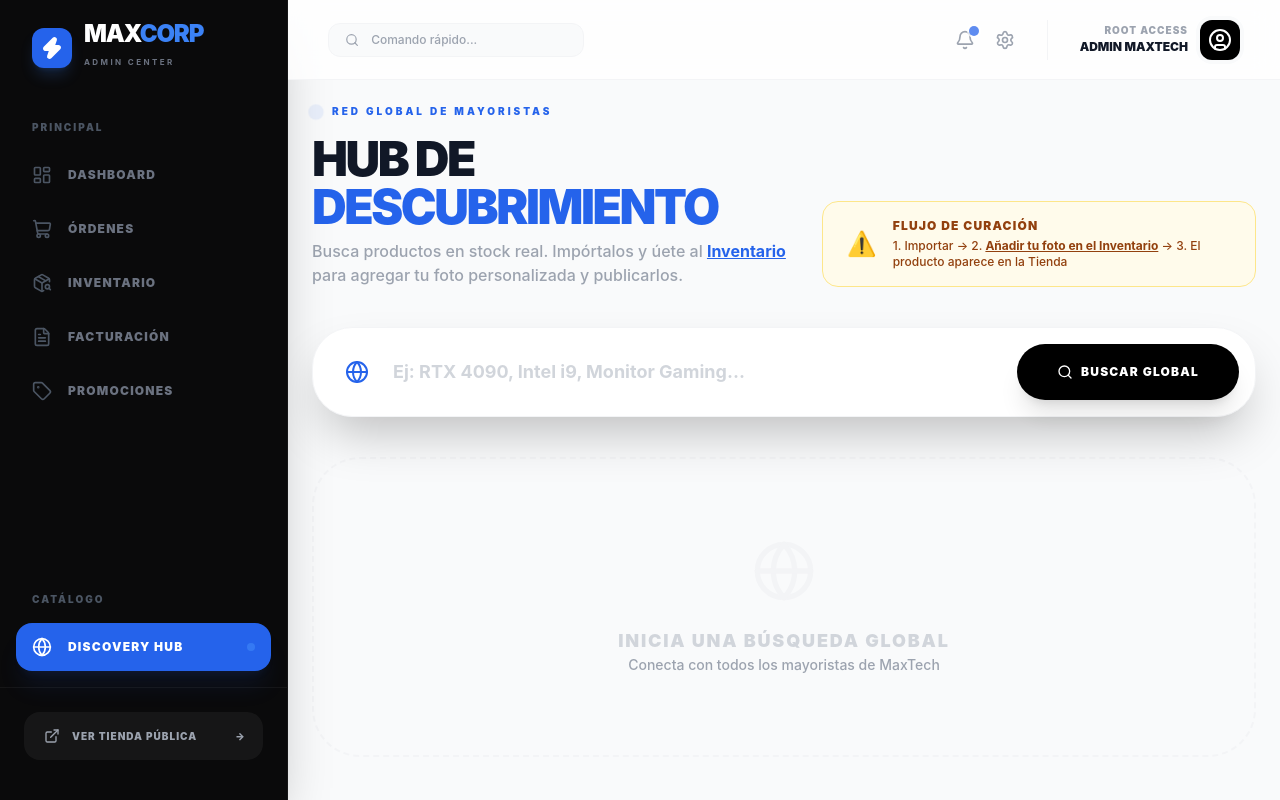
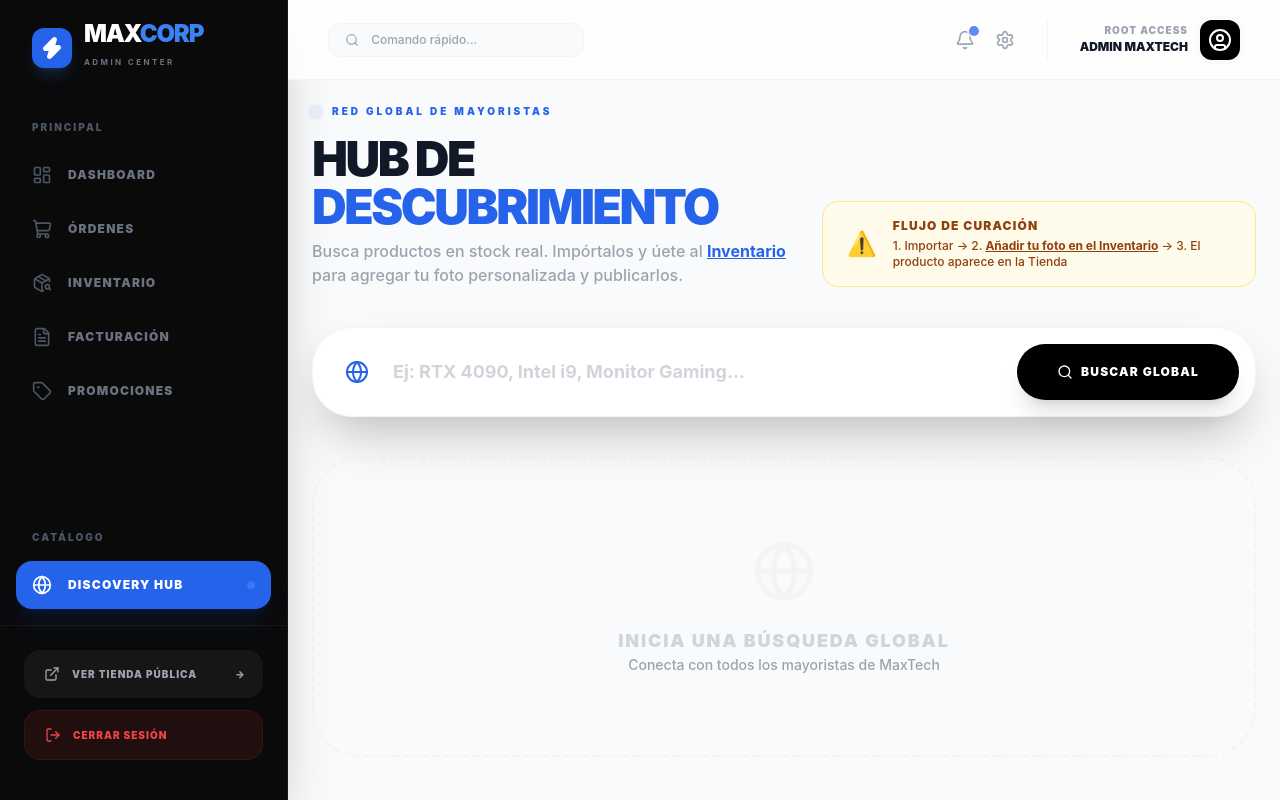
Before and after one commit to zramos-carone/ecommerce-shopify-magento, a Next.js app: page /admin/discover in a window 1280 px wide. Built offline with nearby package versions, Linux system fonts and the light colour scheme.

Commit message:
feat: add secure logout functionality to admin sidebar

```diff
--- a/app/admin/components/AdminSidebar.tsx
+++ b/app/admin/components/AdminSidebar.tsx
@@ -10,9 +10,11 @@ import {
   ExternalLink,
   Tag,
   Zap,
-  Globe
+  Globe,
+  LogOut
 } from 'lucide-react';
 import { motion } from 'framer-motion';
+import { signOut } from 'next-auth/react';
 
 const navigation = [
   { name: 'Dashboard', href: '/admin', icon: LayoutDashboard },
@@ -109,7 +111,7 @@ export default function AdminSidebar() {
       </div>
 
       {/* Footer Area */}
-      <div className="p-6 border-t border-white/5 mb-4">
+      <div className="p-6 border-t border-white/5 mb-4 space-y-3">
         <Link
           href="/"
           className="flex items-center justify-between px-5 py-4 bg-white/5 rounded-2xl text-[10px] font-black uppercase tracking-widest text-gray-400 hover:text-white hover:bg-blue-600 transition-all group"
@@ -125,6 +127,15 @@ export default function AdminSidebar() {
             →
           </motion.div>
         </Link>
+
+        {/* Cierre de Sesión */}
+        <button
+          onClick={() => signOut({ callbackUrl: '/' })}
+          className="w-full flex items-center px-5 py-4 bg-red-500/10 rounded-2xl text-[10px] font-black uppercase tracking-widest text-red-500 hover:bg-red-500 hover:text-white transition-all group border border-red-500/10"
+        >
+          <LogOut className="mr-3 h-4 w-4" />
+          <span>Cerrar Sesión</span>
+        </button>
       </div>
     </div>
   );
```
